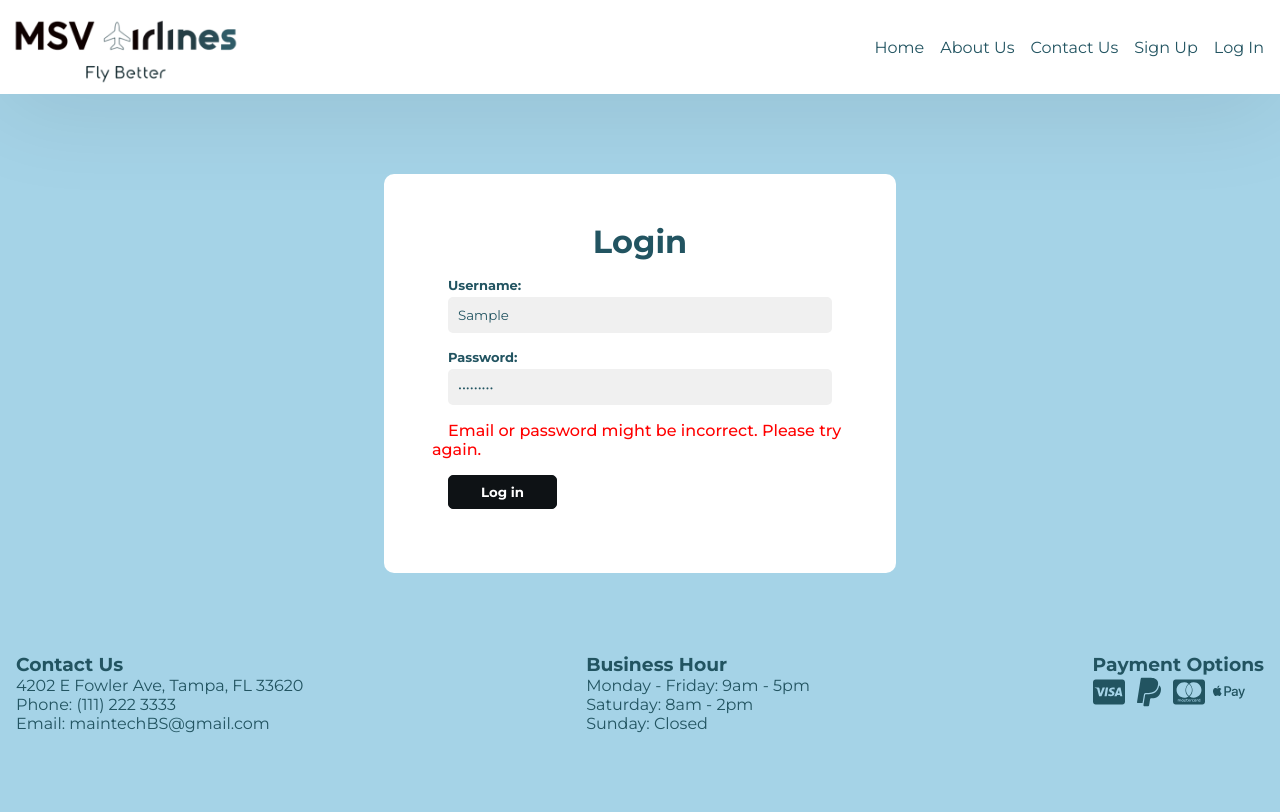
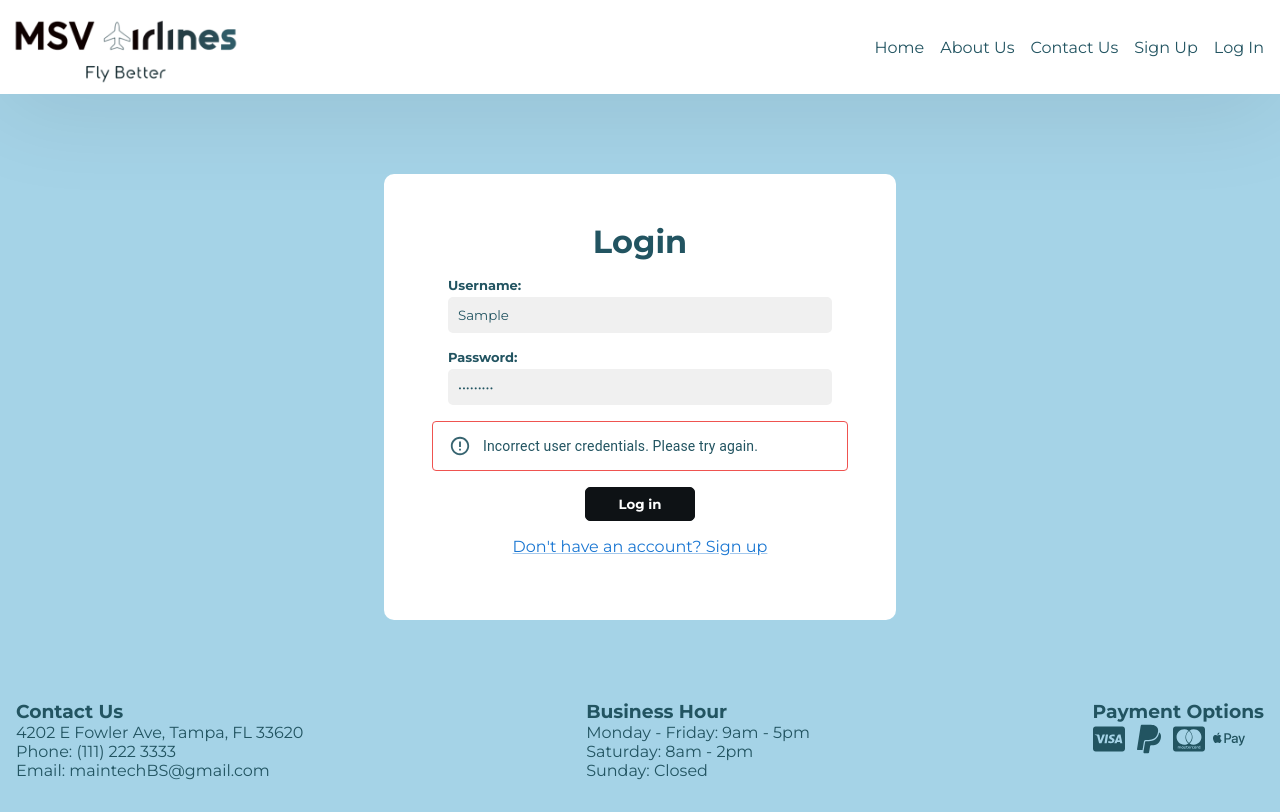
Before and after one commit to mishanguyen/MSV-Airlines, a React (Create React App) app in the folder client/: page / in a window 1280 px wide. Both pictures are taken after typing "Sample", "Sample123" into the empty fields and a click on the input "Log in". Built offline with nearby package versions, Linux system fonts and the light colour scheme; no server answers.

Commit message:
some changes to login

```diff
--- a/client/src/components/logIn/LogIn.css
+++ b/client/src/components/logIn/LogIn.css
@@ -42,6 +42,7 @@
 
 .LoginButton {
     margin: 1rem;
+    text-align: center;
 }
 
 .LoginButton input {
@@ -62,8 +63,13 @@
     opacity: 0.9;
 }
 
+.SignUpButton {
+    text-align: center;
+}
+
 .errorLogin {
     margin: 1rem;
     color: red;
     font-weight: 500;
+    text-align: center;
 }
--- a/client/src/components/logIn/LogIn.js
+++ b/client/src/components/logIn/LogIn.js
@@ -3,7 +3,7 @@ import React from "react";
 import "./LogIn.css";
 import axios from "axios";
 import { useNavigate} from 'react-router-dom';
-
+import { Link, Alert} from "@mui/material";
 
 function LogIn ({loggeduser, setUser}){
   const [err, setErr] = React.useState(false);
@@ -96,9 +96,12 @@ function LogIn ({loggeduser, setUser}){
                 required
               ></input>
             </div>
-            {err && <span className="errorLogin">Email or password might be incorrect. Please try again.</span>}
+            {err && <Alert classname="errorLogin" variant="outlined" severity="error">Incorrect user credentials. Please try again.</Alert>}
             <div className="LoginButton">
               <input type="submit" value="Log in" className="submitBtn"></input>
+            </div>
+            <div className="SignUpButton">
+              <Link href="/signup" variant="body">Don't have an account? Sign up</Link>
             </div>
           </form>
         </div>
```
